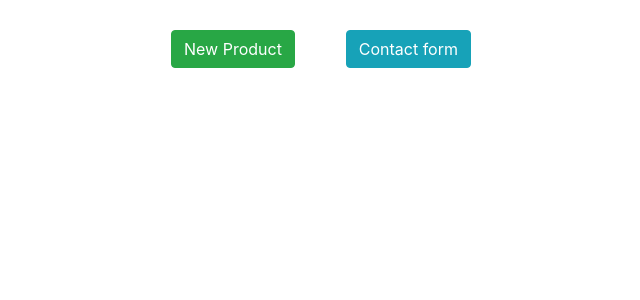
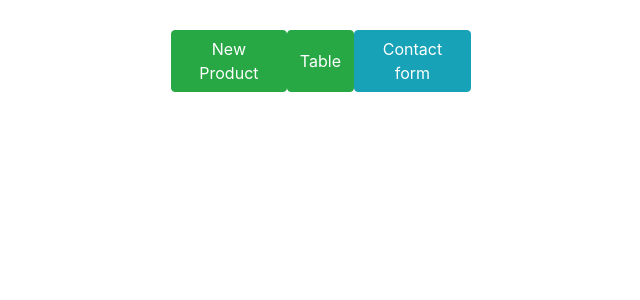
Before and after one commit to moscicky/cms, a React (Create React App) app in the folder frontend/: page / in a window 1280 px wide. Shown: the top 300 px of the page, without its empty margins (319-959 px from the left). Built offline with nearby package versions, Linux system fonts and the light colour scheme; no server answers.

Commit message:
add router

```diff
--- a/frontend/src/App.js
+++ b/frontend/src/App.js
@@ -2,20 +2,24 @@ import './App.css';
 import Table from './Table'
 import ProductForm from "./ProductForm";
 import {Button, Container, Row} from "react-bootstrap";
+import {useEffect, useState} from "react";
 
 function App() {
+    const [page, setPage] = useState('table');
     return (
         <div className="App">
-            {/*<ProductForm/>*/}
             <Container>
                 <Row style={{marginBottom: '30px', marginTop: '30px'}}>
                     <div className="buttonWrapperMain">
-                        <Button variant="success">New Product</Button>
-                        <Button variant="info">Contact form</Button>
+                        <Button variant="success" onClick={() => setPage('newProduct')}>New Product</Button>
+                        <Button variant="success" onClick={() => setPage('table')}>Table</Button>
+                        <Button variant="info" onClick={() => setPage('contactForm')}>Contact form</Button>
                     </div>
                 </Row>
                 <Row>
-                    <Table/>
+                    {page === 'table' && <Table />}
+                    {page === 'newProduct' && <div>new pro</div>}
+                    {page === 'contactForm' && <div>contact form</div>}
                 </Row>
             </Container>
 
--- a/frontend/src/ProductForm.js
+++ b/frontend/src/ProductForm.js
@@ -1,6 +1,5 @@
 import * as React from "react";
 import axios from "axios";
-import Product from "./Product";
 import {Button, Col, Form, Row} from "react-bootstrap";
 
 class ProductForm extends React.Component {
@@ -72,7 +71,7 @@ class ProductForm extends React.Component {
     render() {
         return (
             <Row>
-                <Col lg={{ span: 4, offset: 4 }}>
+                <Col lg={{span: 4, offset: 4}}>
                     <Form onSubmit={this.onFormSubmit}>
                         <Form.Group controlId="formProductName">
                             <Form.Label>Product name</Form.Label>
```
